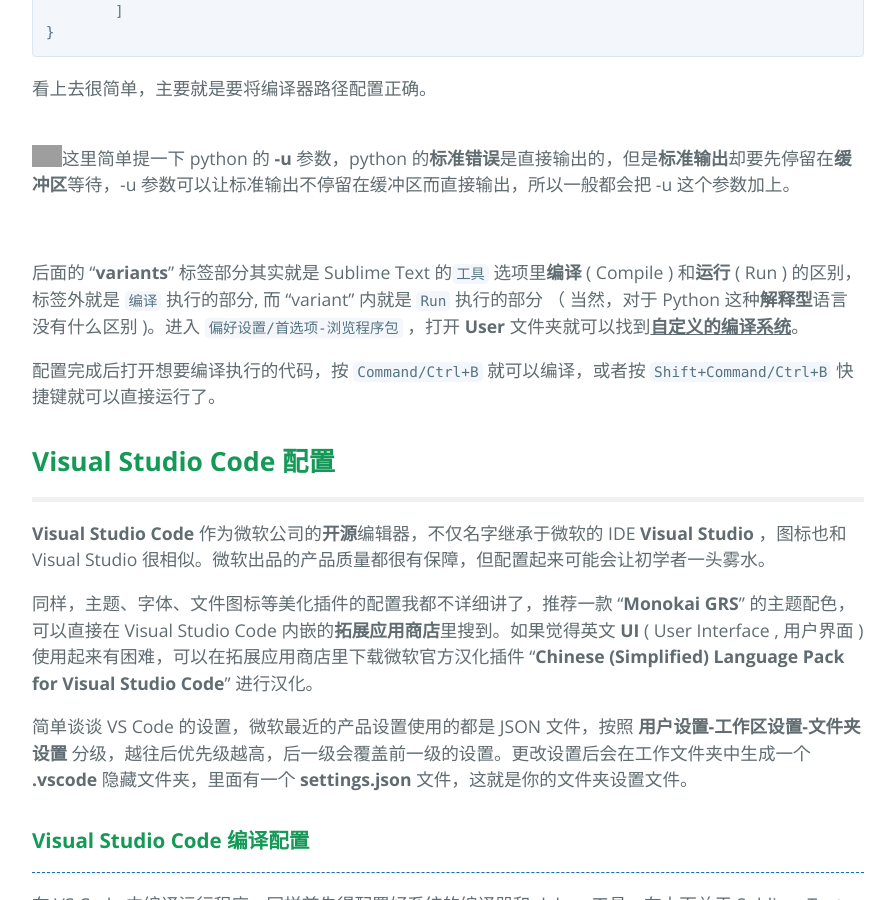
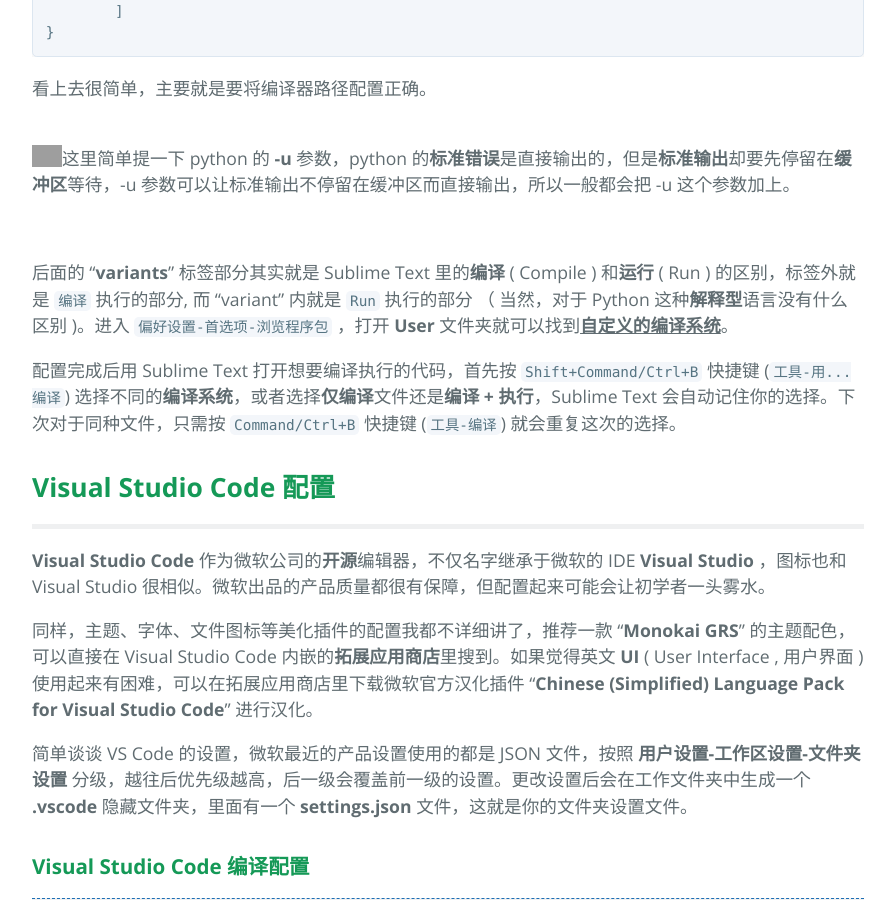
Before and after one commit to wwang721/wwang721.github.io, a Jekyll site: the page built from _posts/2019-8-28-subl_vscode.md, in a window 1280 px wide and 900 px high, scrolled down 4027 px. Shown: the whole window, without its empty margins (192-1087 px from the left). Built offline with Jekyll 4.4.1, drawn with Linux system fonts in a browser that asks for light colours; some of the changed text lies outside the part shown; grey boxes are pictures that could not be loaded.

Commit message:
subl:bug:

```diff
--- a/_posts/2019-8-28-subl_vscode.md
+++ b/_posts/2019-8-28-subl_vscode.md
@@ -68,7 +68,7 @@
 ### **Sublime Text 编译系统**
 
 <hr style="height:1px;border:none;border-top:1px dashed #1c6eb4" />
-打开 Sublime Text，选择 `工具-编译系统` 可以看到自带的多种编译系统，其中可能有的能够正常使用，而有的不能，对应的配置文件在安装目录下找到 **Packages** 文件夹，里面有很多 XXX.sublime-package ( XXX 是对应语言，如 C++、Python 等 ) 文件，这些其实就是 **zip** 压缩文件，复制一个出来将后缀名改为 .zip 就可以解压看到里面的 XXX.sulime-build 文件。
+打开 Sublime Text，选择 `工具-编译系统` 可以看到自带的多种编译系统，其中可能有的能够正常使用，而有的不能，对应的配置文件在安装目录下找到 **Packages** 文件夹 (或者利用 **PackageResourceViewer** 插件来查看)，里面有很多 XXX.sublime-package ( XXX 是对应语言，如 C++、Python 等 ) 文件，这些其实就是 **zip** 压缩文件，复制一个出来将后缀名改为 .zip 就可以解压看到里面的 XXX.sulime-build 文件。
 
 一般<font color="#26975b"><b>不推荐直接修改自带的编译系统</b></font>，但是如果想把自己改过的 .sublime-build 文件放入 .build-package 中，可以使用 `zip` 命令:
 
@@ -104,9 +104,9 @@
 
 <br>
 
-后面的 “**variants**” 标签部分其实就是 Sublime Text 的`工具` 选项里**编译** ( Compile ) 和**运行** ( Run ) 的区别，标签外就是 `编译` 执行的部分, 而 "variant" 内就是 `Run` 执行的部分 （ 当然，对于 Python 这种**解释型**语言没有什么区别 )。进入 `偏好设置/首选项-浏览程序包` ，打开 **User** 文件夹就可以找到<u><b>自定义的编译系统</b></u>。
+后面的 “**variants**” 标签部分其实就是 Sublime Text 里的**编译** ( Compile ) 和**运行** ( Run ) 的区别，标签外就是 `编译` 执行的部分, 而 "variant" 内就是 `Run` 执行的部分 （ 当然，对于 Python 这种**解释型**语言没有什么区别 )。进入 `偏好设置-首选项-浏览程序包` ，打开 **User** 文件夹就可以找到<u><b>自定义的编译系统</b></u>。
 
-配置完成后打开想要编译执行的代码，按 `Command/Ctrl+B` 就可以编译，或者按 `Shift+Command/Ctrl+B` 快捷键就可以直接运行了。
+配置完成后用 Sublime Text 打开想要编译执行的代码，首先按 `Shift+Command/Ctrl+B` 快捷键 (`工具-用...编译`) 选择不同的**编译系统**，或者选择**仅编译**文件还是**编译 + 执行**，Sublime Text 会自动记住你的选择。下次对于同种文件，只需按 `Command/Ctrl+B` 快捷键 (`工具-编译`) 就会重复这次的选择。
 
 
 ## **Visual Studio Code 配置**
```
Also changed, not shown: 2 other files.
